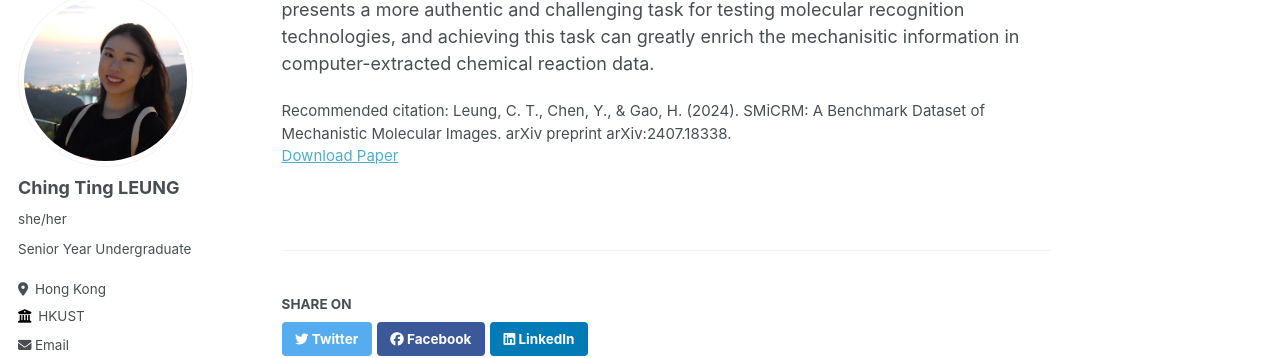
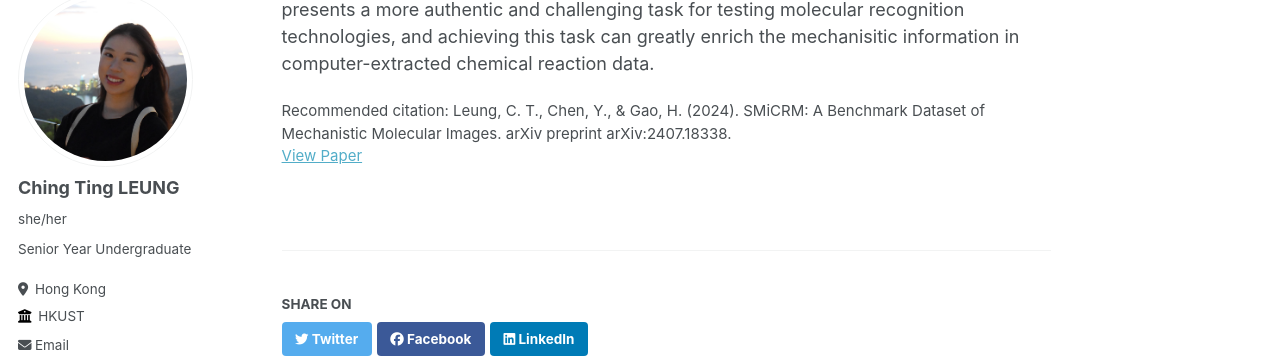
Before and after one commit to ting2025/ting2025.github.io, a Jekyll site: the page built from _publications/SMiCRM.md, in a window 1280 px wide and 900 px high, scrolled down 499 px. Shown: the part 114-472 px from the top of the window. Built offline with Jekyll 4.4.1, drawn with Linux system fonts in a browser that asks for light colours; some web fonts are replaced.

Commit message:
Update single.html

```diff
--- a/_layouts/single.html
+++ b/_layouts/single.html
@@ -48,9 +48,9 @@ layout: default
         {{ content }}
 
         {% if page.citation and page.paperurl and page.slidesurl %}
-          <p style="font-size: smaller">Recommended citation: {{ page.citation }}<br /><a href="{{ page.paperurl }}">Download Paper</a> | <a href="{{ page.slidesurl }}">Download Slides</a></p>
+          <p style="font-size: smaller">Recommended citation: {{ page.citation }}<br /><a href="{{ page.paperurl }}">View Paper</a> | <a href="{{ page.slidesurl }}">Download Slides</a></p>
         {% elsif page.citation and page.paperurl %}
-          <p style="font-size: smaller">Recommended citation: {{ page.citation }}<br /><a href="{{ page.paperurl }}">Download Paper</a></p>
+          <p style="font-size: smaller">Recommended citation: {{ page.citation }}<br /><a href="{{ page.paperurl }}">View Paper</a></p>
         {% elsif page.citation and page.slidesurl %}
           <p style="font-size: smaller">Recommended citation: {{ page.citation }}<br /><a href="{{ page.slidesurl }}">Download Slides</a></p>
         {% elsif page.citation %}
```
